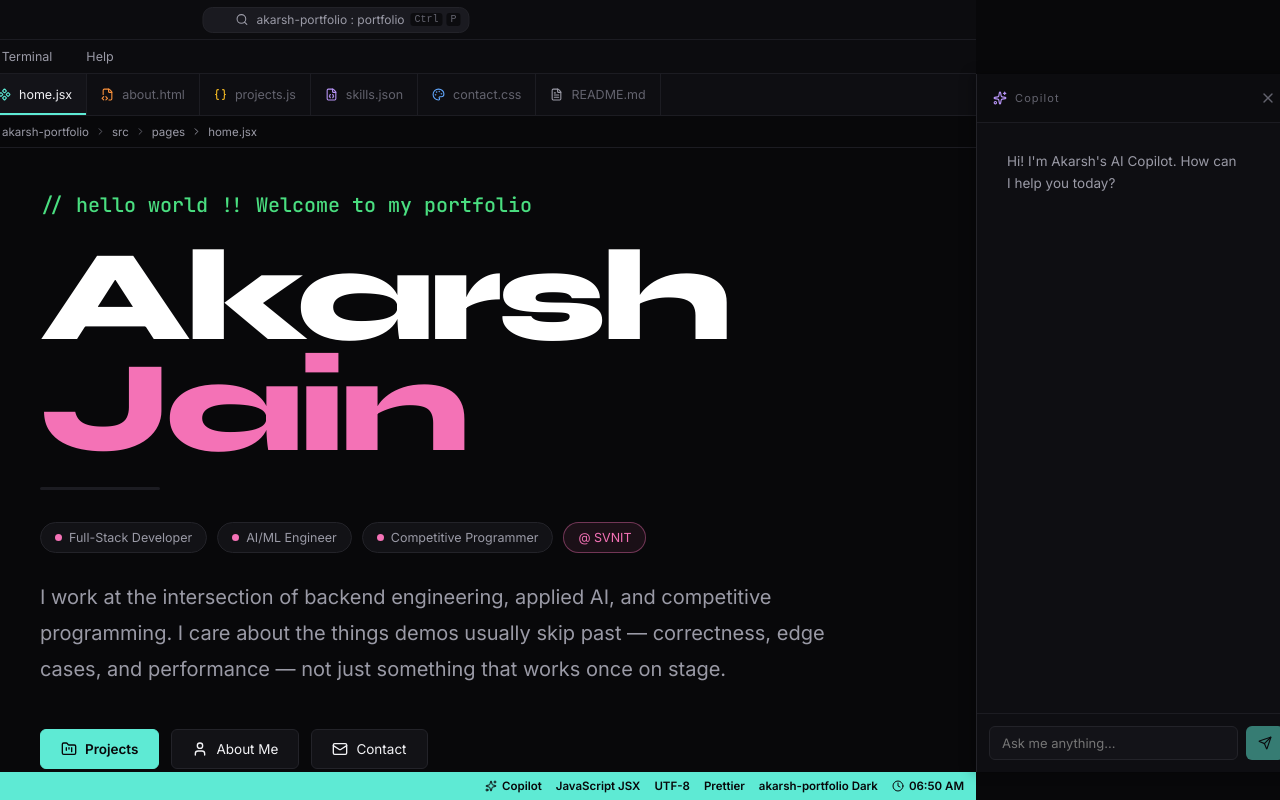
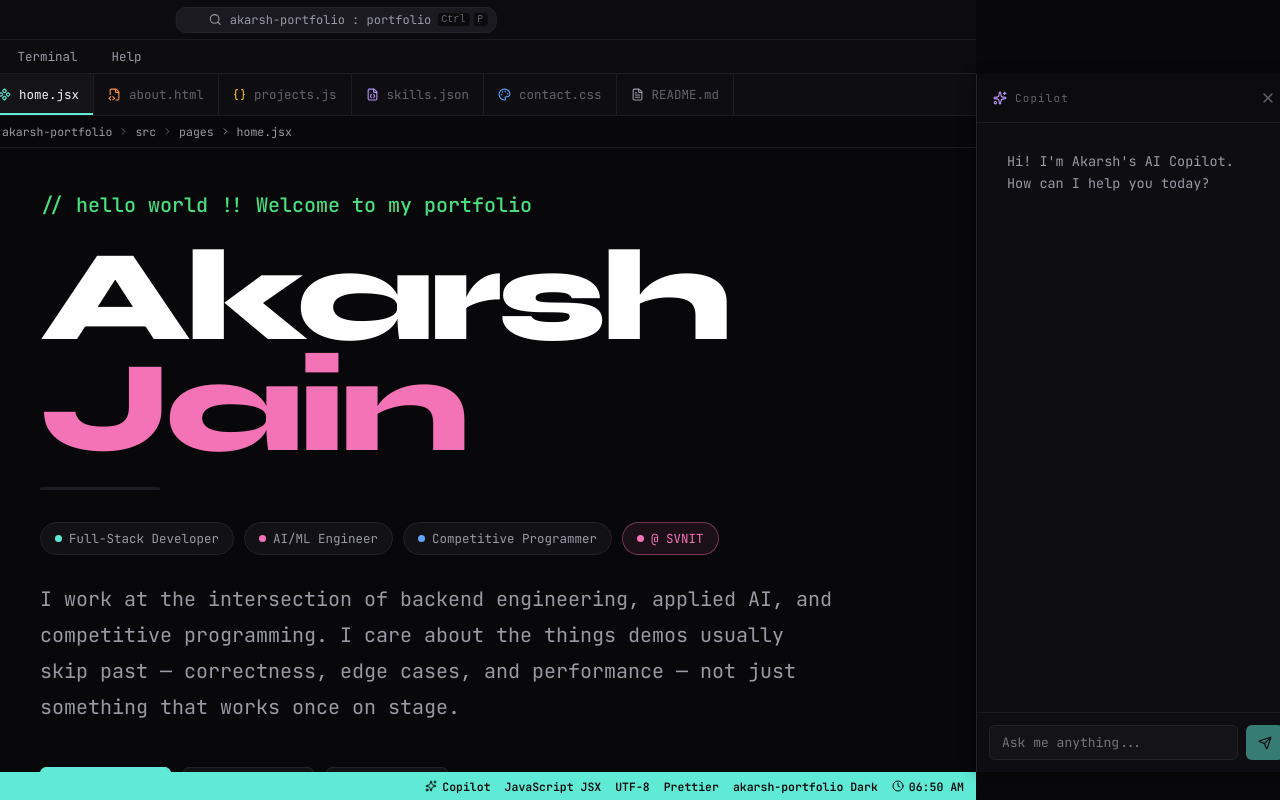
Before and after one commit to akarshjain05/portfolio, a React (Vite) app: page / in a window 1280 px wide. Built offline with nearby package versions, Linux system fonts and the light colour scheme.

Commit message:
style: apply strict monospace and stat typography rules

```diff
--- a/src/index.css
+++ b/src/index.css
@@ -50,7 +50,7 @@ html, body {
   margin: 0;
   background: var(--bg);
   color: var(--text-primary);
-  font-family: var(--font-sans);
+  font-family: var(--font-mono);
   -webkit-font-smoothing: antialiased;
   text-rendering: optimizeLegibility;
 }
@@ -723,6 +723,7 @@ img, svg { display: block; }
   border-radius: 999px;
   border: 1px solid var(--border);
   background: var(--bg-card);
+  font-family: var(--font-mono);
   font-size: 12.5px;
   color: var(--text-secondary);
 }
@@ -733,7 +734,7 @@ img, svg { display: block; }
   background: rgba(244, 114, 182, 0.08);
 }
 
-.lede { font-size: 20px; line-height: 1.8; color: var(--text-secondary); max-width: 800px; margin-bottom: 42px; }
+.lede { font-family: var(--font-mono); font-size: 20px; line-height: 1.8; color: var(--text-secondary); max-width: 800px; margin-bottom: 42px; }
 .lede strong { color: var(--cyan); font-weight: 600; }
 .lede .hl-pink { color: var(--pink); font-weight: 600; }
 
@@ -756,8 +757,8 @@ img, svg { display: block; }
 
 .stat-grid { display: grid; grid-template-columns: repeat(4, 1fr); gap: 1px; background: var(--border-soft); border: 1px solid var(--border-soft); border-radius: var(--radius-md); overflow: hidden; margin-bottom: 50px; }
 .stat-card { background: var(--bg-panel); padding: 26px 18px; text-align: center; }
-.stat-card__value { font-size: clamp(22px, 3vw, 30px); font-weight: 800; margin-bottom: 6px; }
-.stat-card__label { font-size: 10.5px; letter-spacing: 0.1em; color: var(--text-muted); }
+.stat-card__value { font-family: 'Syne', sans-serif; font-size: clamp(26px, 4vw, 36px); font-weight: 800; margin-bottom: 6px; color: var(--text-primary); }
+.stat-card__label { font-family: var(--font-sans); font-size: 11px; font-weight: 600; letter-spacing: 0.15em; color: var(--text-muted); text-transform: uppercase; }
 @media (max-width: 700px) { .stat-grid { grid-template-columns: repeat(2, 1fr); } }
 
 .social-row { display: flex; flex-wrap: wrap; gap: 10px; }
--- a/src/pages/Home.jsx
+++ b/src/pages/Home.jsx
@@ -21,13 +21,19 @@ export default function Home() {
       <div className="hero__underline" />
 
       <div className="badge-row">
-        {profile.roles.map((role) => (
-          <span className="badge" key={role}>
-            <span className="badge__dot" style={{ background: "#f472b6" }} />
-            {role}
-          </span>
-        ))}
-        <span className="badge badge--accent">{profile.affiliationBadge}</span>
+        {profile.roles.map((role, idx) => {
+          const dotColors = ["#5eead4", "#f472b6", "#60a5fa"];
+          return (
+            <span className="badge" key={role}>
+              <span className="badge__dot" style={{ background: dotColors[idx % dotColors.length] }} />
+              {role}
+            </span>
+          );
+        })}
+        <span className="badge badge--accent">
+          <span className="badge__dot" style={{ background: "#f472b6" }} />
+          {profile.affiliationBadge}
+        </span>
       </div>
 
       <p className="lede">{profile.summary}</p>
```
